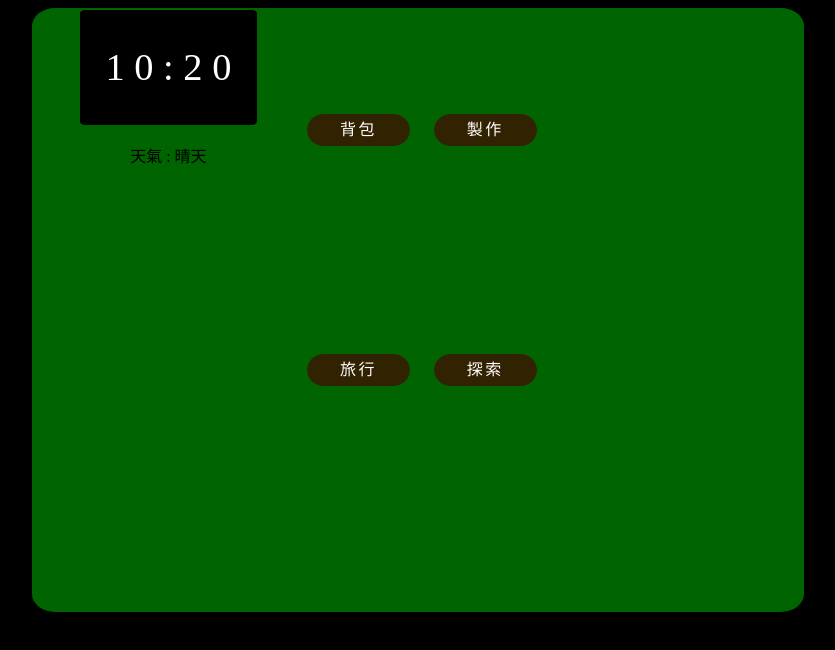
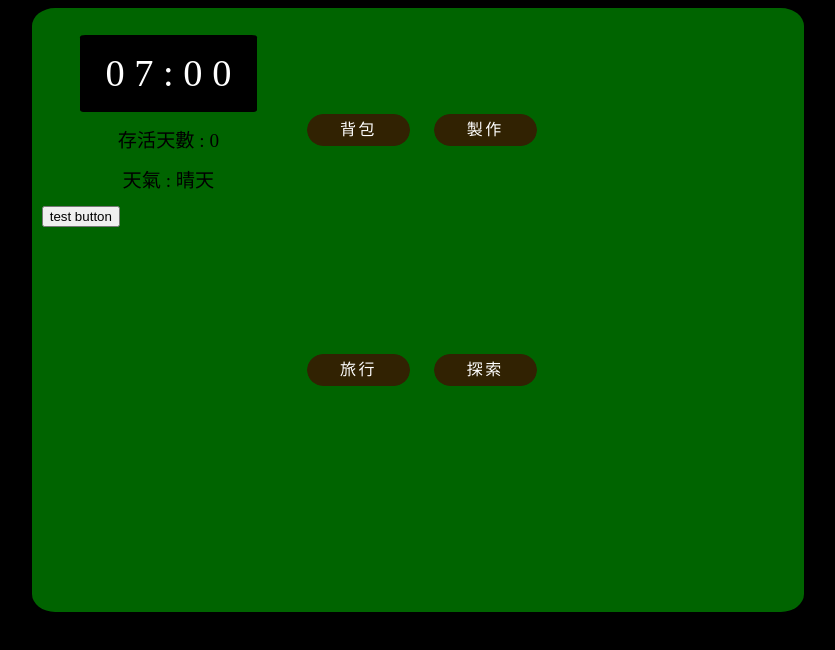
Before and after one commit to IamSkyBlue/darkwood, a plain HTML site: page index.html in a window 1280 px wide. Shown: the whole page, without its empty margins (224-1059 px from the left). Drawn offline with nearby package versions, Linux system fonts and the light colour scheme.

Commit message:
add date/weather

```diff
--- a/index-style.css
+++ b/index-style.css
@@ -179,7 +179,7 @@ body {
     margin-top: 10%;
 }
 
-#more .clock {
+#more #clock {
     border-radius: 3%;
     margin: 0px auto;
     height: 15%;
@@ -187,13 +187,16 @@ body {
     background-color: black;
     color: white;
     text-align: center;
-    line-height: 300%;
+    line-height: 200%;
     font-size: 3vw;
 }
 
 #more #clock_con {
+    margin-top: 10%;
 }
 
-.weather {
+.info {
+    font-size: 1.5vw;
     text-align: center;
+    margin: 5%;
 }
--- a/index.html
+++ b/index.html
@@ -59,13 +59,20 @@
                 </div>
             </div>
             <div id='more' class='maindiv'>
-                <div id="clock_con"><div class="clock">
+                <div id="clock_con"><div id="clock">
                     0 0 : 0 0
                 </div></div>
-            </br>
-                <div class="weather">
-                    天氣 : 晴天
-                </div>
+            <div class="info" id="date"">
+                存活天數 : 0
+            </div>
+            <div class="info" id="weather">
+                天氣 : 晴天
+            </div>
+            <button onclick="timeset(3600)">test button</button>
+            </div>
+            <div id="buffs">
+                <div id="buff"></div>
+                <div id="debuff"></div>
             </div>
         </div>
     </body>
--- a/index.js
+++ b/index.js
@@ -6,10 +6,23 @@ let backPackSize; //1:7*3	2:10*3
 let backPackItemList; //背包物品以及排列方式
 let backPackAva; //is背包空格可用
 let date; //日期
-let weather; //天氣
+let weather; //天氣 晴天,雨天,
+let weatherlist = [
+    "sunny",
+    "sunny",
+    "sunny",
+    "sunny",
+    "sunny",
+    "sunny",
+    "rainy",
+    "rainy",
+    "rainy",
+    "foggy"
+];
 let buff;
 let debuff;
 let locations; //forest,lake,mountain,swamp,jungle,river
+let locationlist = ["forest", "lake", "mountain", "swamp", "jungle", "river"];
 let alltheitemlist;
 let itemonhand;
 let time;
@@ -85,53 +98,43 @@ function initAllData() {
     debuff = new Array();
     locations = "forest";
     itemonhand = 0;
-    time = [0, 7, 0, 0];
-    timeset(32);
+    time = [7, 0];
     console.log("datainit");
 }
 
-function initAllUI() {}
+function initAllUI() {
+    timeset(0);
+    $("");
+}
 
 function timeset(plus = 0) {
-    console.log(plus);
-    $(".clock").html(function() {
-        if (plus == 0)
-            $(".clock").text(
-                time[0] +
-                    " " +
-                    time[1] +
-                    " " +
-                    ":" +
-                    " " +
-                    time[2] +
-                    " " +
-                    time[3]
-            );
-        else {
-            if (plus >= 10) time[1] += (plus - (plus % 10)) / 10;
-            time[2] += plus % 10;
-            if (time[2] >= 6) {
-                time[2] -= 6;
-                time[1] += 1;
-            }
-            if (time[1] >= 10) {
-                time[1] -= 10;
-                time[0] += 1;
-            }
-            console.log("10");
-            $(".clock").text(
-                time[0] +
-                    " " +
-                    time[1] +
-                    " " +
-                    ":" +
-                    " " +
-                    time[2] +
-                    " " +
-                    time[3]
-            );
-        }
-    });
+    let message = "";
+    if (plus > 0) time[1] += plus;
+    while (time[1] >= 60) {
+        time[0] += 1;
+        time[1] -= 60;
+    }
+    while (time[0] >= 24) {
+        time[0] -= 24;
+        daychange();
+    }
+    message +=
+        Math.floor(time[0] / 10) +
+        " " +
+        (time[0] % 10) +
+        " : " +
+        Math.floor(time[1] / 10) +
+        " " +
+        (time[1] % 10);
+    $("#clock").html(message);
+}
+
+function daychange() {
+    date += 1;
+    $("#date").html("存活天數 : " + date);
+    let a = getRandom(0, 9);
+    weather = weatherlist[a];
+    $("#weather").html("天氣 : " + weather);
 }
 
 function crafting() {
@@ -226,3 +229,7 @@ $(function() {
         }
     );
 });
+
+function getRandom(min, max) {
+    return Math.floor(Math.random() * (max - min + 1)) + min;
+}
```
